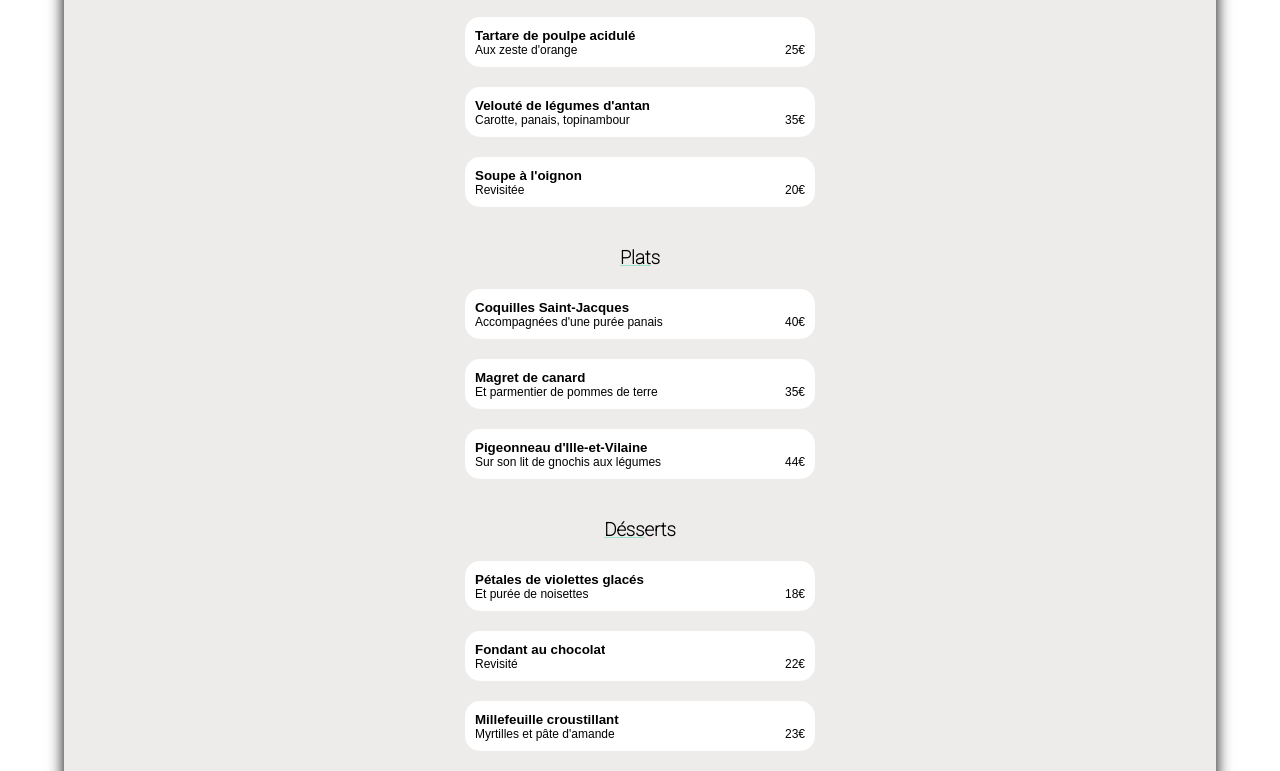
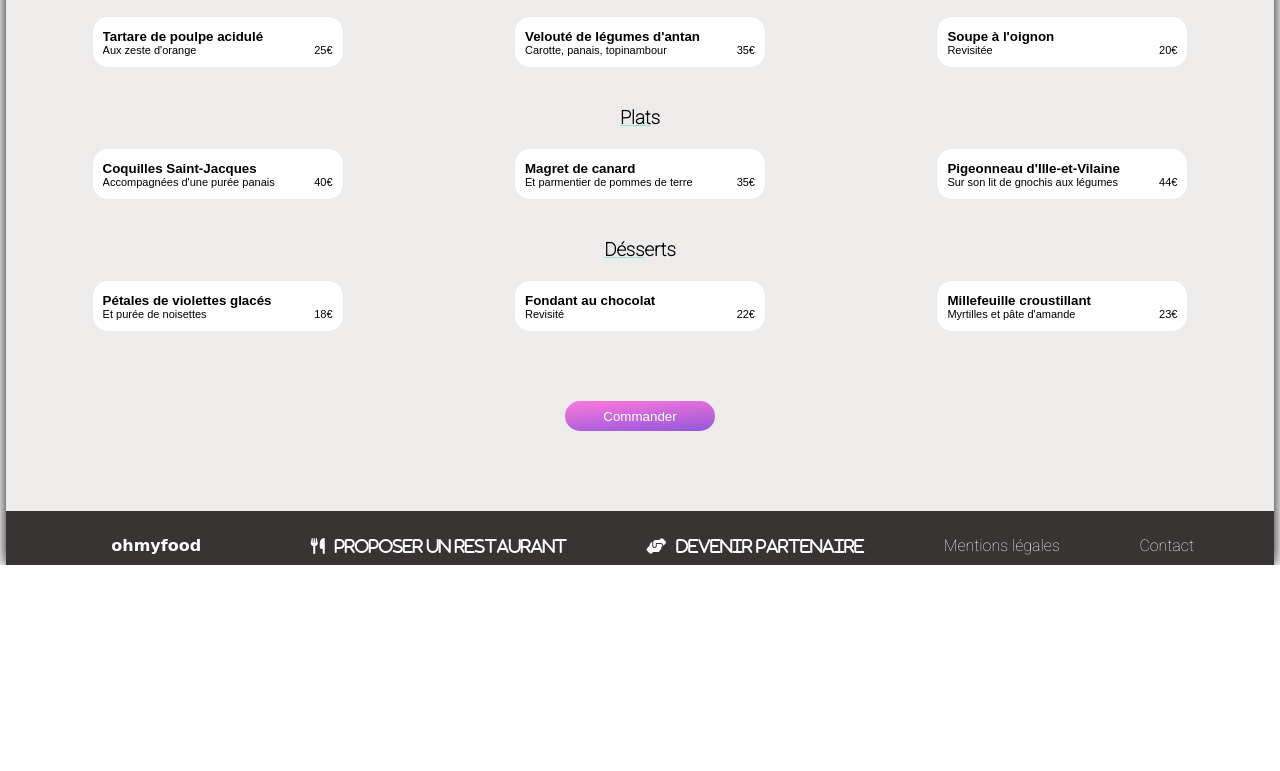
Before and after one commit to selcuktunca/P3_tunca_selcuk_ohmyfood, a website: page Restaurant_à_la_française.html in a window 1280 px wide. Shown: the part 467-1238 px from the top of the page. After the commit the page ends 1032 px from the top, so only its background shows below. Drawn offline with Linux system fonts and the light colour scheme; a web font is replaced by a local one.

Commit message:
Dernier ajustement Responsive

```diff
--- a/sass/base.scss
+++ b/sass/base.scss
@@ -368,13 +368,25 @@ footer p a{
 
 @media screen and (min-width: 1024px){
 
+  Main{
+    width: 99%;
+  }
 
   .Restaurants img{
     width: 200px;
     height: 150px;
   }
 
+  .Button-white{
+    width: 250px;
+  }
 
+  .Menu ol {
+    display: flex;
+    justify-content: space-around;
+  }
 
-
+  .Button-white p{
+    font-size: 11px;
+  }
 }
```
Also changed, not shown: style.css, 1 other file.
